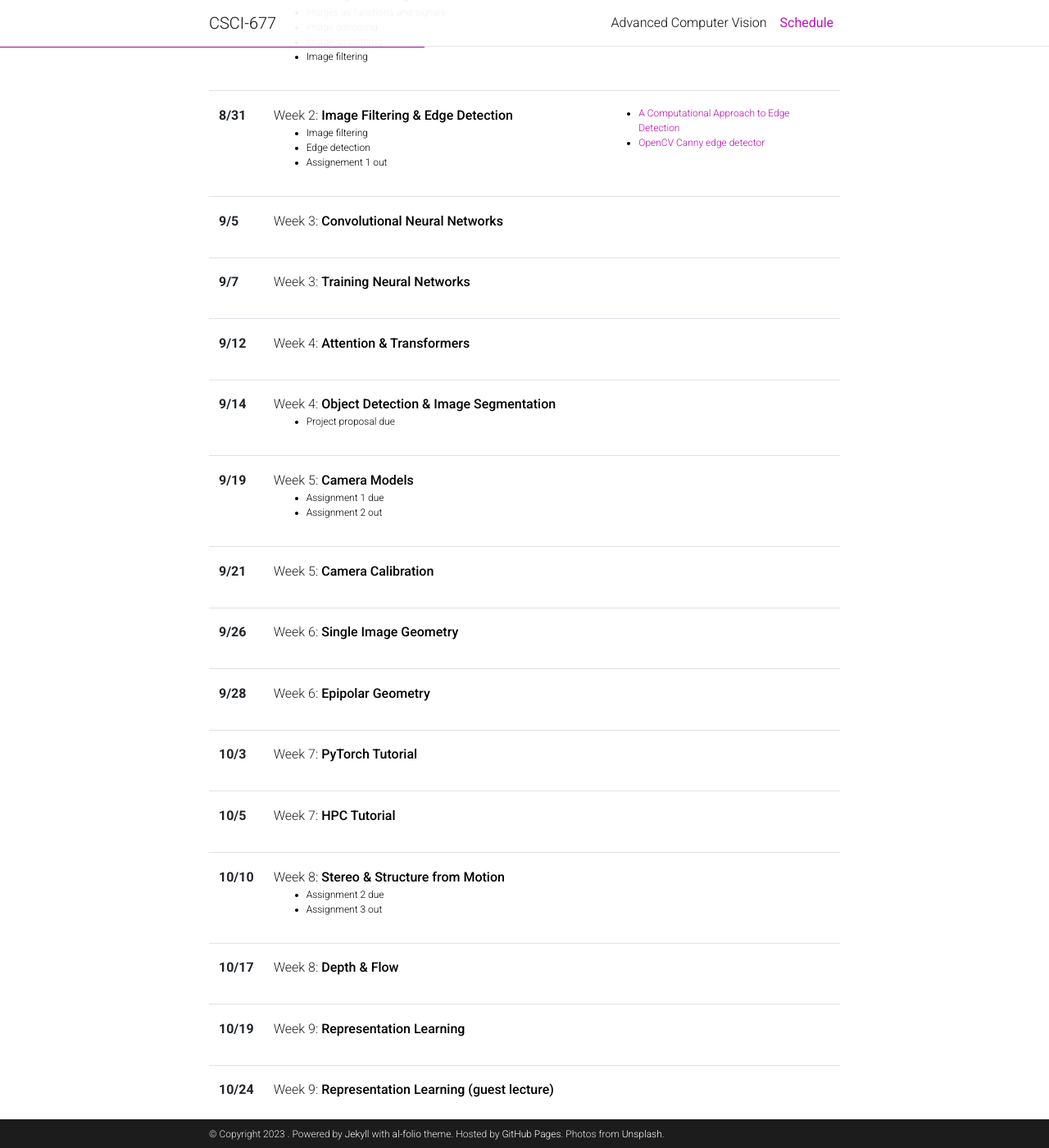
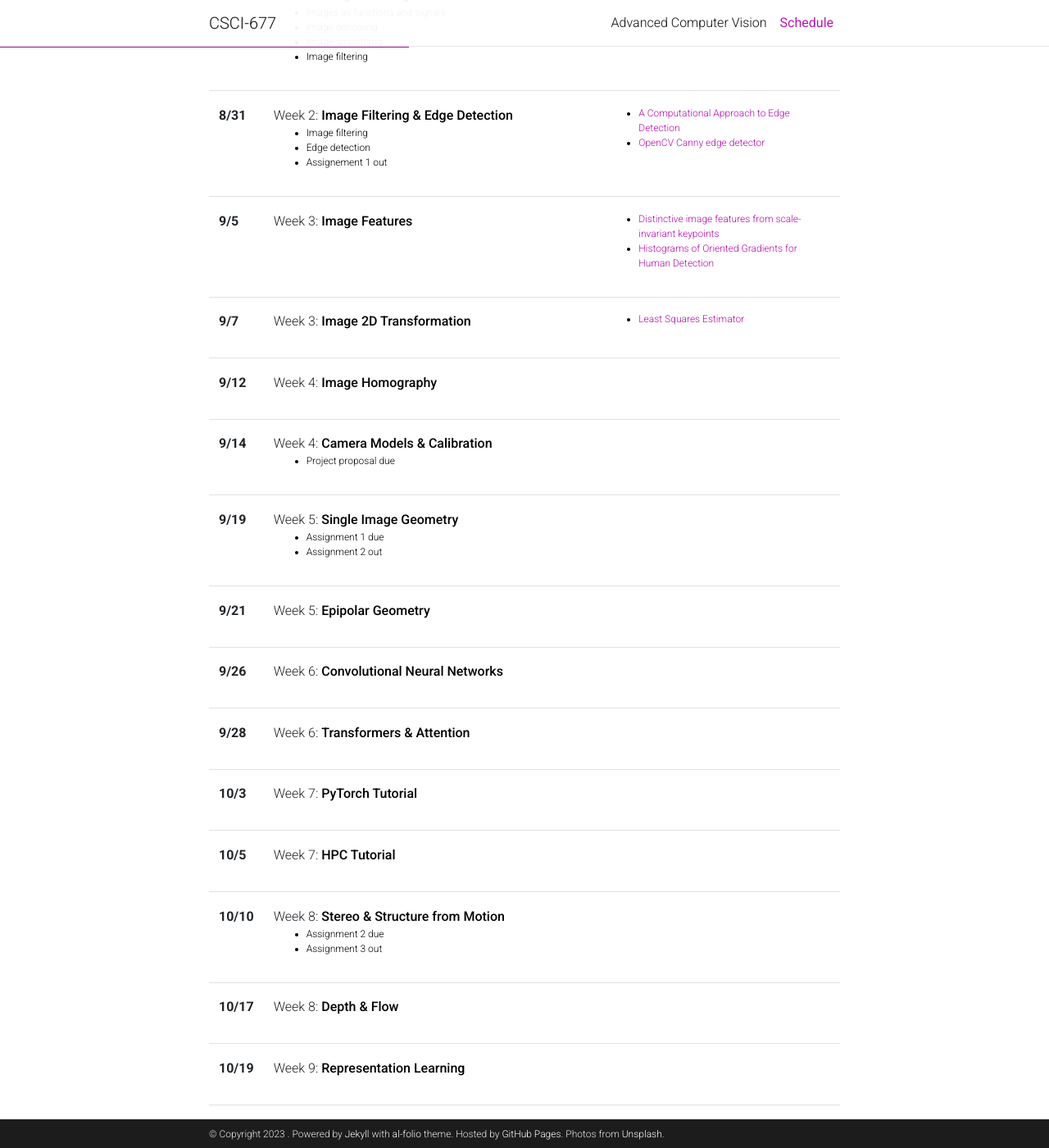
Before and after one commit to csci677/csci677, a Jekyll site: the page built from _pages/schedule.md, in a window 1280 px wide and 1400 px high, scrolled down 509 px. Shown: the whole window at 82% size. Built offline with Jekyll 4.4.1, drawn with Linux system fonts in a browser that asks for light colours; comment, search, counter and statistics services are not loaded; a style sheet for code colours, icons or effects is not loaded.

Commit message:
update schedule

```diff
--- a/_data/lectures.yml
+++ b/_data/lectures.yml
@@ -50,28 +50,32 @@
 
 - date: 9/5
   title: >
-    Week 3: <strong>Convolutional Neural Networks</strong>
+    Week 3: <strong>Image Features</strong>
   slides:
   topics:
   readings:
+    - <a href="https://citeseerx.ist.psu.edu/document?repid=rep1&type=pdf&doi=cc58efc1f17e202a9c196f9df8afd4005d16042a">Distinctive image features from scale-invariant keypoints</a><br/>
+    - <a href="https://lear.inrialpes.fr/people/triggs/pubs/Dalal-cvpr05.pdf">Histograms of Oriented Gradients for Human Detection</a><br/>
 
 - date: 9/7
   title: >
-    Week 3: <strong>Training Neural Networks</strong>
+    Week 3: <strong>Image 2D Transformation</strong>
   slides:
   topics:
   readings:
+    - <a href="http://graphics.stanford.edu/~jplewis/lscourse/SLIDES.pdf">Least Squares Estimator</a><br/>
+
 
 - date: 9/12
   title: >
-    Week 4: <strong>Attention & Transformers</strong>
+    Week 4: <strong>Image Homography</strong>
   slides:
   topics:
   readings:
 
 - date: 9/14
   title: >
-    Week 4: <strong>Object Detection & Image Segmentation</strong>
+    Week 4: <strong>Camera Models & Calibration</strong>
   slides:
   topics:
     - Project proposal due
@@ -79,7 +83,7 @@
 
 - date: 9/19
   title: >
-    Week 5: <strong>Camera Models</strong>
+    Week 5: <strong>Single Image Geometry</strong>
   slides:
   topics:
     - Assignment 1 due
@@ -88,21 +92,21 @@
 
 - date: 9/21
   title: >
-    Week 5: <strong>Camera Calibration</strong>
+    Week 5: <strong>Epipolar Geometry</strong>
   slides:
   topics:
   readings:
 
 - date: 9/26
   title: >
-    Week 6: <strong>Single Image Geometry</strong>
+    Week 6: <strong>Convolutional Neural Networks</strong>
   slides:
   topics:
   readings:
 
 - date: 9/28
   title: >
-    Week 6: <strong>Epipolar Geometry</strong>
+    Week 6: <strong>Transformers & Attention</strong>
   slides:
   topics:
   readings:
```
